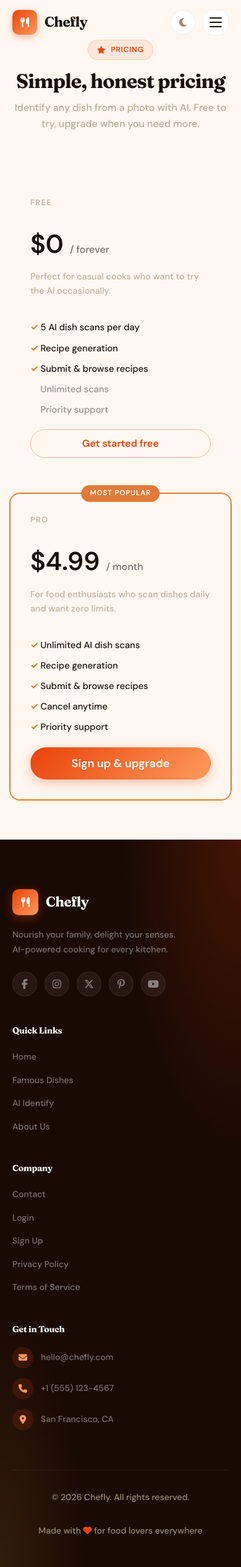
After one commit to saadJP23/chefly, a Flask app: page /pricing in a window 390 px wide. The commit adds this page. Shown: the whole page at 62% size. Run offline with Flask 3, Linux system fonts and the light colour scheme; some libraries are stand-ins or nearby versions.

Commit message:
add file upload for recipe submission and Stripe Pro pricing
- replace image URL input on /submit-recipe with a file picker that uploads
  directly to Cloudinary; shows live preview before submitting
- add is_pro, stripe_customer_id, stripe_subscription_id, scan_count,
  scan_reset_date columns to User model
- gate /upload POST to 5 scans/day for free users; Pro users are unlimited
- add /pricing page with Free vs Pro cards ($4.99/mo)
- add /create-checkout-session → Stripe Checkout redirect
- add /billing-success to activate Pro after payment
- add /stripe-webhook to revoke Pro on cancellation/failed payment
- add Pricing link to desktop and mobile navbars
- add stripe to requirements.txt

Co-Authored-By: Claude Sonnet 4.6 <noreply@anthropic.com>

```diff
--- a/backend/index.py
+++ b/backend/index.py
@@ -27,6 +27,10 @@ import io
 from flask_mail import Mail, Message
 from flask_cors import CORS
 from dotenv import load_dotenv
+try:
+    import stripe
+except ModuleNotFoundError:
+    stripe = None
 from wtforms import StringField, SubmitField, TextAreaField
 import http.client as http_client
 try:
@@ -80,6 +84,13 @@ app.config['MAIL_USE_SSL'] = os.getenv('MAIL_USE_SSL') == 'True'
 app.config['RESET_SALT'] = os.getenv('RESET_SALT')
 mail = Mail(app)
 
+# Stripe Configuration
+if stripe:
+    stripe.api_key = os.getenv('STRIPE_SECRET_KEY', '')
+
+STRIPE_PRICE_ID = os.getenv('STRIPE_PRICE_ID', '')
+STRIPE_WEBHOOK_SECRET = os.getenv('STRIPE_WEBHOOK_SECRET', '')
+
 # Cloudinary Configuration
 if cloudinary:
     cloudinary.config(
@@ -122,6 +133,33 @@ class User(UserMixin, db.Model):
     dietary_pref = db.Column(db.String(120), nullable=True)
     created_at = db.Column(db.DateTime, server_default=db.func.now())
     updated_at = db.Column(db.DateTime, server_default=db.func.now(), onupdate=db.func.now())
+    # Stripe / Pro plan
+    is_pro = db.Column(db.Boolean, default=False, nullable=False)
+    stripe_customer_id = db.Column(db.String(120), nullable=True)
+    stripe_subscription_id = db.Column(db.String(120), nullable=True)
+    # Daily scan quota (free tier = 5/day)
+    scan_count = db.Column(db.Integer, default=0, nullable=False)
+    scan_reset_date = db.Column(db.Date, nullable=True)
+
+    FREE_DAILY_SCANS = 5
+
+    def scans_remaining(self):
+        today = datetime.utcnow().date()
+        if self.scan_reset_date != today:
+            self.scan_count = 0
+            self.scan_reset_date = today
+            db.session.commit()
+        if self.is_pro:
+            return 999
+        return max(0, self.FREE_DAILY_SCANS - self.scan_count)
+
+    def use_scan(self):
+        today = datetime.utcnow().date()
+        if self.scan_reset_date != today:
+            self.scan_count = 0
+            self.scan_reset_date = today
+        self.scan_count += 1
+        db.session.commit()
 
     def set_password(self, password):
         self.password_hash = generate_password_hash(password)
@@ -874,11 +912,28 @@ def profile():
 @login_required
 def submit_recipe():
     if request.method == 'POST':
+        # Handle image file upload → Cloudinary
+        image_url = None
+        image_file = request.files.get('image_file')
+        if image_file and image_file.filename and allowed_file(image_file.filename):
+            if cloudinary:
+                try:
+                    upload_result = cloudinary.uploader.upload(image_file, resource_type='image')
+                    image_url = upload_result['secure_url']
+                except Exception as e:
+                    print(f"Cloudinary upload failed: {e}")
+            else:
+                # Fallback: save locally
+                filename = secure_filename(image_file.filename)
+                save_path = os.path.join(app.config['UPLOAD_FOLDER'], filename)
+                image_file.save(save_path)
+                image_url = url_for('static', filename=f'uploads/{filename}')
+
         recipe = Recipe(
             name=request.form.get('name', '').strip(),
             ingredients=json.dumps([line.strip() for line in request.form.get('ingredients', '').splitlines() if line.strip()]),
             instructions=request.form.get('instructions', '').strip(),
-            image_url=request.form.get('image_url', '').strip() or None,
+            image_url=image_url,
             calories=_int_or_none(request.form.get('calories')),
             category=request.form.get('category', '').strip() or 'Main',
             cuisine=request.form.get('cuisine', '').strip() or 'Global',
@@ -1259,12 +1314,20 @@ def predict_dish(image_data, top_k=3):
 
 @app.route('/upload', methods=['GET'])
 def upload_form():
-    """Render the upload form"""
-    return render_template('upload.html')
+    scans_left = current_user.scans_remaining() if current_user.is_authenticated else User.FREE_DAILY_SCANS
+    return render_template('upload.html', scans_left=scans_left)
 
 # --- REVISED UPLOAD_FILE FUNCTION ---
 @app.route('/upload', methods=['POST'])
 def upload_file():
+    # Enforce daily scan limit for authenticated free users
+    if current_user.is_authenticated and not current_user.is_pro:
+        if current_user.scans_remaining() <= 0:
+            return jsonify({
+                'error': 'daily_limit_reached',
+                'message': 'You have used all 5 free scans for today. Upgrade to Pro for unlimited scans.',
+                'upgrade_url': url_for('pricing')
+            }), 429
     try:
         # 1. Check for file in request
         if 'file' not in request.files:
@@ -1297,12 +1360,17 @@ def upload_file():
                 print(f"Cloudinary upload skipped: {e}")
 
         best = top_predictions[0]
-        # 6. Return successful response
+        # 6. Record scan usage for authenticated free users
+        if current_user.is_authenticated and not current_user.is_pro:
+            current_user.use_scan()
+        # 7. Return successful response
+        scans_left = current_user.scans_remaining() if current_user.is_authenticated else None
         return jsonify({
             'url': image_url,
             'predicted_dish': best['dish'],
             'confidence': best['confidence'],
             'predictions': top_predictions,
+            'scans_left': scans_left,
         }), 200
 
     except Exception as e:
@@ -1437,6 +1505,102 @@ def start_search():
     query = request.form.get('q', '')
     return render_template('loading_page.html', query=query)
 
+# ── PRICING & STRIPE ─────────────────────────────────────────────────────────
+
+@app.route('/pricing')
+def pricing():
+    is_pro = current_user.is_authenticated and current_user.is_pro
+    scans_left = current_user.scans_remaining() if current_user.is_authenticated else User.FREE_DAILY_SCANS
+    return render_template('pricing.html',
+                           is_pro=is_pro,
+                           scans_left=scans_left,
+                           stripe_pub_key=os.getenv('STRIPE_PUBLISHABLE_KEY', ''))
+
+
+@app.route('/create-checkout-session', methods=['POST'])
+@login_required
+def create_checkout_session():
+    if not stripe or not STRIPE_PRICE_ID:
+        flash('Payments are not configured yet. Please contact support.', 'warning')
+        return redirect(url_for('pricing'))
+    try:
+        # Reuse or create a Stripe customer
+        customer_id = current_user.stripe_customer_id
+        if not customer_id:
+            customer = stripe.Customer.create(
+                email=current_user.email,
+                metadata={'user_id': current_user.id}
+            )
+            customer_id = customer.id
+            current_user.stripe_customer_id = customer_id
+            db.session.commit()
+
+        session = stripe.checkout.Session.create(
+            customer=customer_id,
+            payment_method_types=['card'],
+            line_items=[{'price': STRIPE_PRICE_ID, 'quantity': 1}],
+            mode='subscription',
+            success_url=url_for('billing_success', _external=True) + '?session_id={CHECKOUT_SESSION_ID}',
+            cancel_url=url_for('pricing', _external=True),
+        )
+        return redirect(session.url, code=303)
+    except Exception as e:
+        print(f"Stripe checkout error: {e}")
+        flash('Could not start checkout. Please try again.', 'danger')
+        return redirect(url_for('pricing'))
+
+
+@app.route('/billing-success')
+@login_required
+def billing_success():
+    session_id = request.args.get('session_id')
+    if session_id and stripe:
+        try:
+            session = stripe.checkout.Session.retrieve(session_id)
+            if session.subscription:
+                current_user.is_pro = True
+                current_user.stripe_subscription_id = session.subscription
+                db.session.commit()
+        except Exception as e:
+            print(f"Billing success verification error: {e}")
+    flash('🎉 You are now a Pro member! Enjoy unlimited scans.', 'success')
+    return redirect(url_for('upload_form'))
+
+
+@app.route('/stripe-webhook', methods=['POST'])
+def stripe_webhook():
+    if not stripe or not STRIPE_WEBHOOK_SECRET:
+        return '', 400
+    payload = request.get_data(as_text=True)
+    sig_header = request.headers.get('Stripe-Signature', '')
+    try:
+        event = stripe.Webhook.construct_event(payload, sig_header, STRIPE_WEBHOOK_SECRET)
+    except Exception as e:
+        print(f"Webhook signature error: {e}")
+        return '', 400
+
+    if event['type'] == 'customer.subscription.deleted':
+        sub = event['data']['object']
+        user = User.query.filter_by(stripe_subscription_id=sub['id']).first()
+        if user:
+            user.is_pro = False
+            user.stripe_subscription_id = None
+            db.session.commit()
+            print(f"Pro cancelled for user {user.id}")
+
+    elif event['type'] == 'invoice.payment_failed':
+        sub_id = event['data']['object'].get('subscription')
+        if sub_id:
+            user = User.query.filter_by(stripe_subscription_id=sub_id).first()
+            if user:
+                user.is_pro = False
+                db.session.commit()
+
+    return '', 200
+
+
+# ── END PRICING & STRIPE ──────────────────────────────────────────────────────
+
 if __name__ == '__main__':
     # Initialize the database
     with app.app_context():
--- a/backend/requirements.txt
+++ b/backend/requirements.txt
@@ -24,6 +24,7 @@ jiter==0.10.0
 MarkupSafe==3.0.2
 numpy==1.26.4
 openai==1.84.0
+stripe>=9.0.0
 packaging==25.0
 pillow==11.2.1
 pydantic==2.11.5
--- a/backend/templates/navbar.html
+++ b/backend/templates/navbar.html
@@ -11,6 +11,7 @@
             <li><a href="{{ url_for('generate_recipe') }}" class="navbar__link" data-nav="generate_recipe">Generate</a></li>
             <li><a href="{{ url_for('submit_recipe') }}" class="navbar__link" data-nav="submit_recipe">Submit</a></li>
             <li><a href="{{ url_for('upload_form') }}" class="navbar__link" data-nav="upload_form">AI Identify</a></li>
+            <li><a href="{{ url_for('pricing') }}" class="navbar__link" data-nav="pricing">Pricing</a></li>
             <li><a href="{{ url_for('about') }}" class="navbar__link" data-nav="about">About</a></li>
             <li><a href="{{ url_for('contact') }}" class="navbar__link" data-nav="contact">Contact</a></li>
         </ul>
@@ -59,6 +60,7 @@
             <a href="{{ url_for('generate_recipe') }}" class="mobile-nav__link" data-nav="generate_recipe">Generate</a>
             <a href="{{ url_for('submit_recipe') }}" class="mobile-nav__link" data-nav="submit_recipe">Submit</a>
             <a href="{{ url_for('upload_form') }}" class="mobile-nav__link" data-nav="upload_form">AI Identify</a>
+            <a href="{{ url_for('pricing') }}" class="mobile-nav__link" data-nav="pricing">Pricing</a>
             <a href="{{ url_for('about') }}" class="mobile-nav__link" data-nav="about">About</a>
             <a href="{{ url_for('contact') }}" class="mobile-nav__link" data-nav="contact">Contact</a>
 
--- /dev/null
+++ b/backend/templates/pricing.html
@@ -0,0 +1,140 @@
+{% extends "base.html" %}
+
+{% block title %}Pricing — Chefly{% endblock %}
+
+{% block extra_css %}
+<link rel="stylesheet" href="{{ url_for('static', filename='css/pages.css') }}">
+<style>
+.pricing-hero { text-align: center; padding: 4rem 1rem 2rem; }
+.pricing-hero h1 { font-size: clamp(2rem, 5vw, 3rem); margin-bottom: .75rem; }
+.pricing-hero p  { opacity: .7; max-width: 520px; margin: 0 auto 2.5rem; }
+
+.pricing-grid {
+    display: grid;
+    grid-template-columns: repeat(auto-fit, minmax(280px, 1fr));
+    gap: 1.5rem;
+    max-width: 780px;
+    margin: 0 auto 4rem;
+    padding: 0 1rem;
+}
+
+.pricing-card {
+    background: var(--card-bg, rgba(255,255,255,.04));
+    border: 1px solid var(--border-color, rgba(255,255,255,.08));
+    border-radius: 16px;
+    padding: 2rem;
+    display: flex;
+    flex-direction: column;
+    gap: 1.25rem;
+}
+.pricing-card--pro {
+    border-color: var(--accent, #e07b39);
+    box-shadow: 0 0 0 1px var(--accent, #e07b39);
+    position: relative;
+}
+.pricing-card__badge {
+    position: absolute;
+    top: -14px;
+    left: 50%;
+    transform: translateX(-50%);
+    background: var(--accent, #e07b39);
+    color: #fff;
+    font-size: .72rem;
+    font-weight: 700;
+    letter-spacing: .08em;
+    text-transform: uppercase;
+    padding: .25rem .9rem;
+    border-radius: 999px;
+    white-space: nowrap;
+}
+.pricing-card__tier   { font-size: .8rem; font-weight: 600; text-transform: uppercase; letter-spacing: .1em; opacity: .6; }
+.pricing-card__price  { font-size: 2.6rem; font-weight: 800; line-height: 1; }
+.pricing-card__price span { font-size: 1rem; font-weight: 400; opacity: .6; }
+.pricing-card__desc   { font-size: .9rem; opacity: .65; }
+.pricing-card__features { list-style: none; padding: 0; margin: 0; display: flex; flex-direction: column; gap: .6rem; font-size: .92rem; }
+.pricing-card__features li::before { content: "✓ "; color: var(--accent, #e07b39); font-weight: 700; }
+.pricing-card__features li.no::before { content: "✗ "; color: rgba(255,255,255,.3); }
+.pricing-card__features li.no { opacity: .45; }
+.pricing-card__cta { margin-top: auto; }
+
+.active-badge {
+    display: inline-block;
+    background: #2e7d32;
+    color: #fff;
+    border-radius: 999px;
+    padding: .35rem 1rem;
+    font-size: .85rem;
+    font-weight: 600;
+    text-align: center;
+}
+.scan-note { text-align: center; opacity: .55; font-size: .85rem; margin-bottom: 3rem; }
+</style>
+{% endblock %}
+
+{% block content %}
+<section class="pricing-hero container">
+    <span class="section-eyebrow"><i class="fa-solid fa-star"></i> Pricing</span>
+    <h1>Simple, honest pricing</h1>
+    <p>Identify any dish from a photo with AI. Free to try, upgrade when you need more.</p>
+</section>
+
+<div class="pricing-grid">
+
+    <!-- FREE -->
+    <div class="pricing-card">
+        <p class="pricing-card__tier">Free</p>
+        <div class="pricing-card__price">$0 <span>/ forever</span></div>
+        <p class="pricing-card__desc">Perfect for casual cooks who want to try the AI occasionally.</p>
+        <ul class="pricing-card__features">
+            <li>5 AI dish scans per day</li>
+            <li>Recipe generation</li>
+            <li>Submit & browse recipes</li>
+            <li class="no">Unlimited scans</li>
+            <li class="no">Priority support</li>
+        </ul>
+        <div class="pricing-card__cta">
+            {% if is_pro %}
+                <p style="opacity:.5;font-size:.85rem;text-align:center">Your current plan</p>
+            {% elif current_user.is_authenticated %}
+                <p style="opacity:.5;font-size:.85rem;text-align:center">{{ scans_left }} scan{{ 's' if scans_left != 1 else '' }} left today</p>
+            {% else %}
+                <a href="{{ url_for('signup') }}" class="btn btn--outline btn--block">Get started free</a>
+            {% endif %}
+        </div>
+    </div>
+
+    <!-- PRO -->
+    <div class="pricing-card pricing-card--pro">
+        <span class="pricing-card__badge">Most Popular</span>
+        <p class="pricing-card__tier">Pro</p>
+        <div class="pricing-card__price">$4.99 <span>/ month</span></div>
+        <p class="pricing-card__desc">For food enthusiasts who scan dishes daily and want zero limits.</p>
+        <ul class="pricing-card__features">
+            <li>Unlimited AI dish scans</li>
+            <li>Recipe generation</li>
+            <li>Submit & browse recipes</li>
+            <li>Cancel anytime</li>
+            <li>Priority support</li>
+        </ul>
+        <div class="pricing-card__cta">
+            {% if is_pro %}
+                <span class="active-badge">✓ Active — You're Pro</span>
+            {% elif current_user.is_authenticated %}
+                <form action="{{ url_for('create_checkout_session') }}" method="POST">
+                    <input type="hidden" name="csrf_token" value="{{ csrf_token() }}">
+                    <button class="btn btn--primary btn--block btn--lg" type="submit">
+                        Upgrade to Pro
+                    </button>
+                </form>
+            {% else %}
+                <a href="{{ url_for('signup') }}" class="btn btn--primary btn--block btn--lg">Sign up & upgrade</a>
+            {% endif %}
+        </div>
+    </div>
+
+</div>
+
+{% if not is_pro and current_user.is_authenticated %}
+<p class="scan-note">You have <strong>{{ scans_left }}</strong> free scan{{ 's' if scans_left != 1 else '' }} remaining today. Resets at midnight UTC.</p>
+{% endif %}
+{% endblock %}
```
Also changed, not shown: backend/templates/submit_recipe.html (+22 -3 lines).
